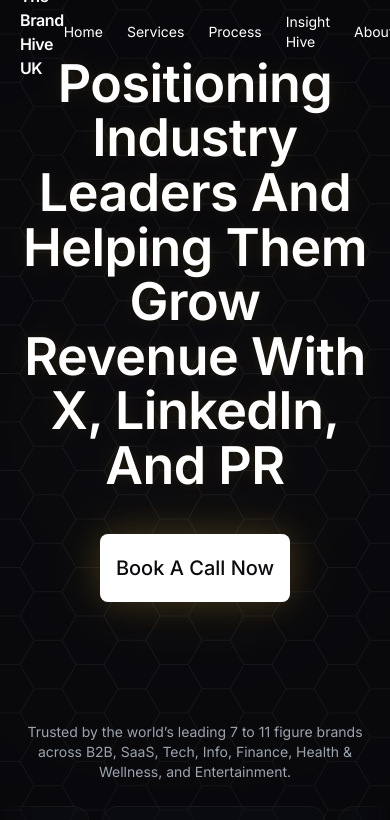
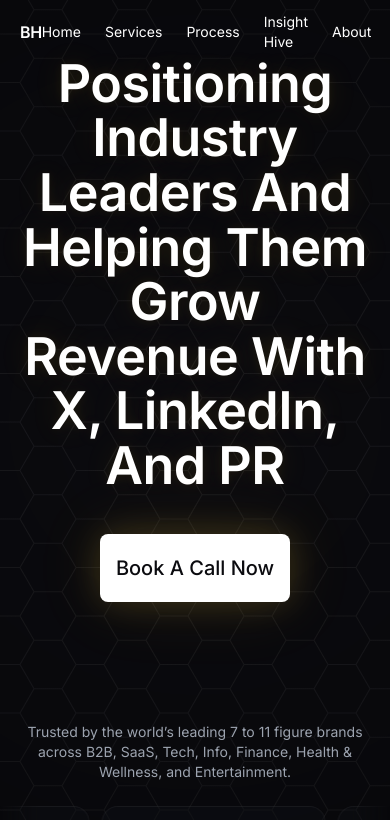
Before and after one commit to NiallCarver/TheBrandHiveUK, a Next.js app: page / in a window 390 px wide. Shown: the top 820 px of the page. Built offline with nearby package versions, Linux system fonts and the light colour scheme; no server answers.

Commit message:
Hide Brand Hive navbar text on mobile

```diff
--- a/components/Header.tsx
+++ b/components/Header.tsx
@@ -14,7 +14,8 @@ export default function Header(){
     <header className={`fixed top-0 left-0 right-0 z-50 ${scrolled ? "header-blur border-b border-border" : ""}`}>
       <nav className="container flex items-center justify-between h-16">
         <Link href="/" className="flex items-center gap-2 font-semibold tracking-tight text-base sm:text-lg hover:text-accent transition-colors">
-          The Brand Hive UK
+          <span className="md:hidden">BH</span>
+          <span className="hidden md:inline">The Brand Hive UK</span>
         </Link>
         <div className="flex items-center gap-6 text-sm">
           <Link href="/" className="link">Home</Link>
```
